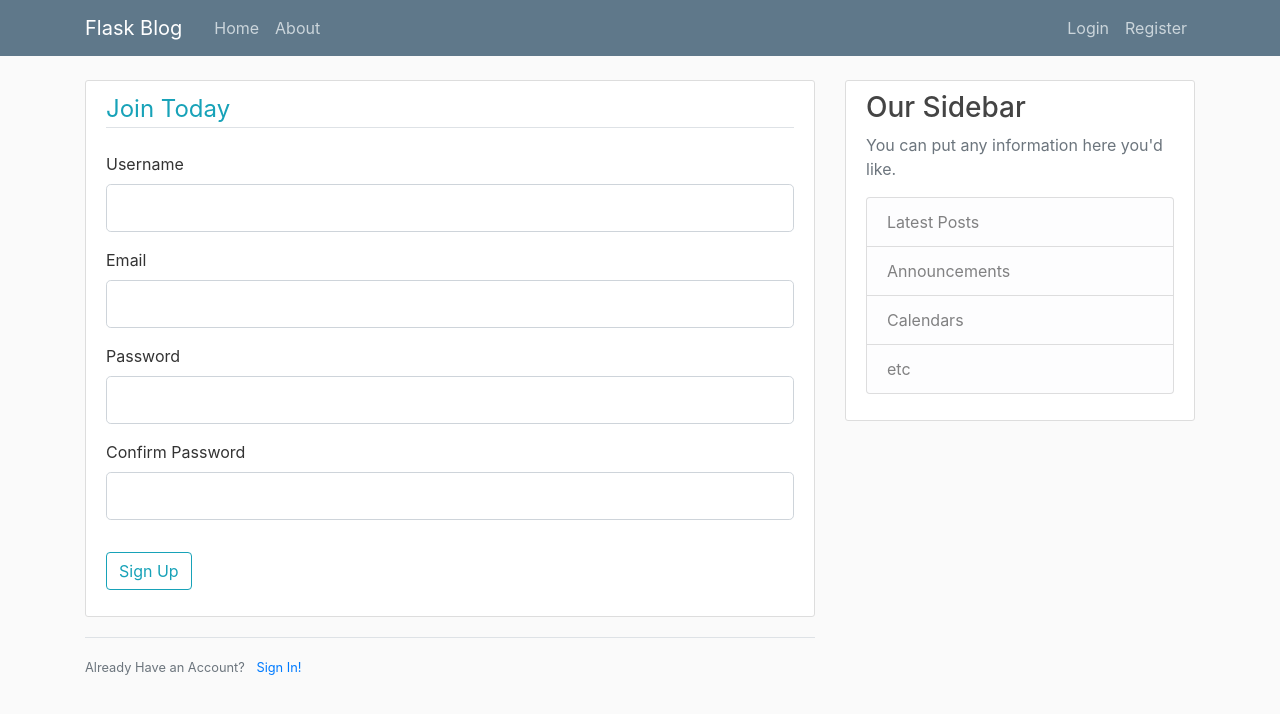
After one commit to erdoganb/flask_blog, a Flask app: page /register in a window 1280 px wide. The commit adds this page. Shown: the top 714 px of the page. Run offline with Flask 3, Linux system fonts and the light colour scheme; some libraries are stand-ins or nearby versions.

Commit message:
forms and input

```diff
--- a/flaskblog.py
+++ b/flaskblog.py
@@ -1,5 +1,7 @@
-from flask import Flask, render_template
+from flask import Flask, render_template, url_for, flash, redirect
+from forms import RegistrationForm, LoginForm
 app = Flask(__name__)
+app.config['SECRET_KEY'] = '02d239d851055e158364a8087a7fb8b4'
 
 posts = [
     {
@@ -19,7 +21,7 @@
 #home page
 @app.route("/")
 @app.route("/home")
-def hello():
+def home():
     return render_template('home.html', title="home", posts=posts)
 
 #about page
@@ -27,6 +29,27 @@
 def about():
     return render_template('about.html', title="about")
 
+#registration page
+@app.route("/register", methods=['GET', 'POST'])
+def register():
+    form = RegistrationForm()
+    if form.validate_on_submit():
+        flash(f'Account created for {form.username.data}!', 'success')
+        return redirect(url_for('login'))
+    return render_template('register.html', title="register", form=form)
+
+#login page
+@app.route("/login", methods=['GET', 'POST'])
+def login():
+    form = LoginForm()
+    if form.validate_on_submit():
+        if form.email.data == "a@a.a" and form.password.data=="ccc":
+            flash("You've been logged in!", "success")
+            return redirect(url_for('home'))
+        else:
+            flash("Login unsuccessful. Please check your mail and password!", "danger")
+    return render_template('login.html', title="register", form=form)
+
 
 
 if __name__ == '__main__':
--- /dev/null
+++ b/forms.py
@@ -0,0 +1,17 @@
+from flask_wtf import FlaskForm
+from wtforms import StringField, PasswordField, SubmitField, BooleanField
+from wtforms.validators import DataRequired, Length, Email, EqualTo
+
+
+class RegistrationForm(FlaskForm):
+    username = StringField('Username', validators=[DataRequired(), Length(min=2, max=20)])
+    email = StringField('Email', validators=[DataRequired(), Email()])
+    password = PasswordField('Password', validators=[DataRequired()])
+    confirm_password = PasswordField('Confirm Password', validators=[DataRequired(), EqualTo('password'), Length(min=3 , max=50)])
+    submit=SubmitField('Sign Up')
+
+class LoginForm(FlaskForm):
+    email = StringField('Email', validators=[DataRequired(), Email()])
+    password = PasswordField('Password', validators=[DataRequired(), Length(min=3, max=50)])
+    remember = BooleanField('Remember Me')
+    submit=SubmitField('Login')
--- a/templates/layout.html
+++ b/templates/layout.html
@@ -33,13 +33,13 @@
         </button>
         <div class="collapse navbar-collapse" id="navbarToggle">
           <div class="navbar-nav mr-auto">
-            <a class="nav-item nav-link" href="/">Home</a>
-            <a class="nav-item nav-link" href="/about">About</a>
+            <a class="nav-item nav-link" href="{{url_for('home')}}">Home</a>
+            <a class="nav-item nav-link" href="{{url_for('about')}}">About</a>
           </div>
           <!-- Navbar Right Side -->
           <div class="navbar-nav">
-            <a class="nav-item nav-link" href="/login">Login</a>
-            <a class="nav-item nav-link" href="/register">Register</a>
+            <a class="nav-item nav-link" href="{{url_for('login')}}">Login</a>
+            <a class="nav-item nav-link" href="{{url_for('register')}}">Register</a>
           </div>
         </div>
       </div>
@@ -49,6 +49,16 @@
   <main role="main" class="container">
     <div class="row">
       <div class="col-md-8">
+        {% with messages = get_flashed_messages(with_categories=true) %}
+        {% if messages %}
+        {% for category, message in messages %}
+        <div class="alert alert-{{ category }}">
+          {{ message }}
+        </div>
+        {% endfor %}
+        {% endif %}
+        {% endwith %}
+
         {% block content %}{% endblock %}
       </div>
       <div class="col-md-4">
--- /dev/null
+++ b/templates/register.html
@@ -0,0 +1,76 @@
+{% extends 'layout.html'%}
+{%block content%}
+<div class="content-section">
+    <form method="POST" action="">
+        {{form.hidden_tag()}}
+        <fieldset class="form-group">
+            <legend class="border-bottom mb-4 text-info">Join Today</legend>
+
+            <div class="form-group">
+                {{form.username.label(class="form-control-label")}}
+                {% if form.username.errors %}
+                {{ form.username(class="form-control form-control-lg is-invalid") }}
+                <div class="invalid-feedback">
+                    {% for error in form.username.errors %}
+                    <span> {{error}} </span>
+                    {% endfor %}
+                </div>
+                {%else%}
+                {{form.username(class="form-control form-control-lg")}}
+                {% endif %}
+            </div>
+
+            <div class="form-group">
+                {{form.email.label(class="form-control-label")}}
+                {% if form.email.errors %}
+                {{ form.email(class="form-control form-control-lg is-invalid") }}
+                <div class="invalid-feedback">
+                    {% for error in form.email.errors %}
+                    <span> {{error}} </span>
+                    {% endfor %}
+                </div>
+                {%else%}
+                {{form.email(class="form-control form-control-lg")}}
+                {% endif %}
+            </div>
+
+            <div class="form-group">
+                {{form.password.label(class="form-control-label")}}
+                {% if form.password.errors %}
+                {{ form.password(class="form-control form-control-lg is-invalid") }}
+                <div class="invalid-feedback">
+                    {% for error in form.password.errors %}
+                    <span> {{error}} </span>
+                    {% endfor %}
+                </div>
+                {%else%}
+                {{form.password(class="form-control form-control-lg")}}
+                {% endif %}
+            </div>
+
+            <div class="form-group">
+                {{form.confirm_password.label(class="form-control-label")}}
+                {% if form.confirm_password.errors %}
+                {{ form.confirm_password(class="form-control form-control-lg is-invalid") }}
+                <div class="invalid-feedback">
+                    {% for error in form.confirm_password.errors %}
+                    <span> {{error}} </span>
+                    {% endfor %}
+                </div>
+                {%else%}
+                {{form.confirm_password(class="form-control form-control-lg")}}
+                {% endif %}
+            </div>
+
+        </fieldset>
+        <div class="form-group">
+            {{form.submit(class="btn btn-outline-info")}}
+        </div>
+    </form>
+</div>
+<div class="border-top pt-3">
+    <small class="text-muted">
+        Already Have an Account? <a class="ml-2" href=" {{url_for('login')}} ">Sign In!</a>
+    </small>
+</div>
+{%endblock%}
```
Also changed, not shown: templates/login.html (added, +34 -0 lines).
